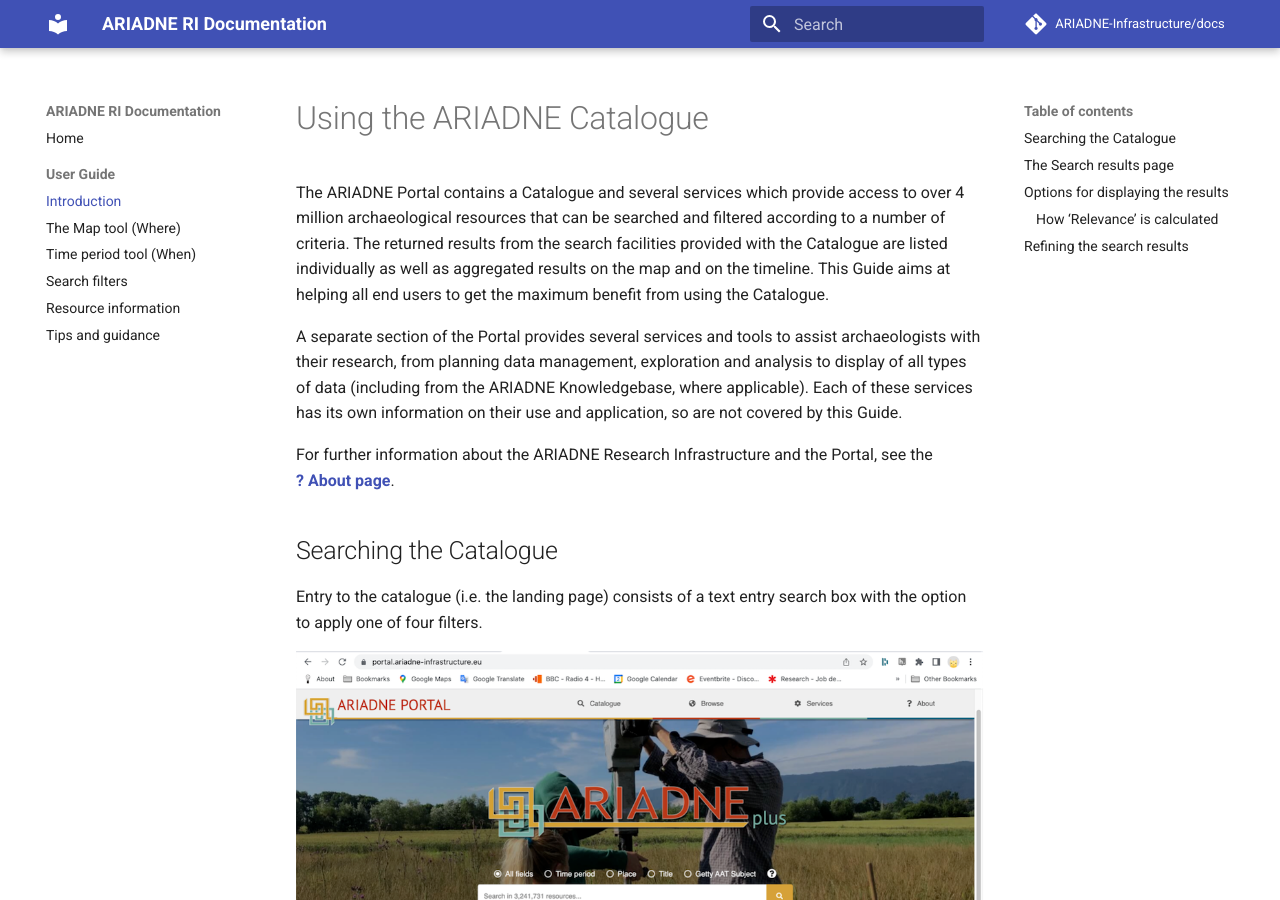
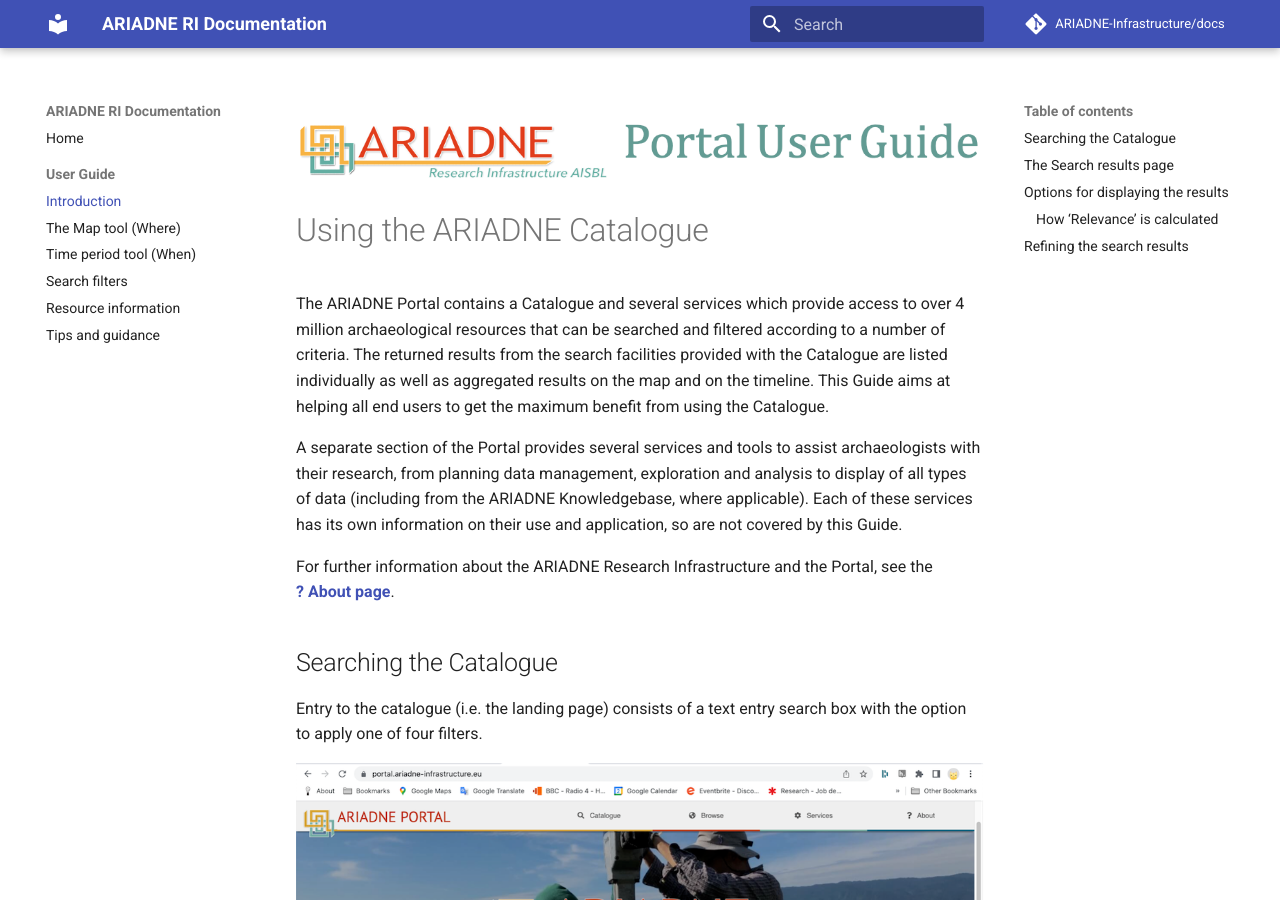
Before and after one commit to uoy-ads/hsds-data-catalogue-docs, an MkDocs documentation site: the page built from docs/Portal_User_Guide/Section-1_What.md, in a window 1280 px wide and 900 px high. Built offline with MkDocs 1.6.1 and Material for MkDocs 9.7.7, drawn with Linux system fonts in a browser that asks for light colours; comment, search, counter and statistics services are not loaded.

Commit message:
Update Section-1_What.md

```diff
--- a/docs/Portal_User_Guide/Section-1_What.md
+++ b/docs/Portal_User_Guide/Section-1_What.md
@@ -1,7 +1,7 @@
 ---
 description: First section of the ARIADNE Portal Guide on how to use the Catalogue - 4 basic search filters and the Search results page.
 ---
-
+![Header iamge](../assets/ARIADNE_Portal_User_Guide_banner.png){ width="850" }
 # Using the ARIADNE Catalogue
 
 The ARIADNE Portal contains a Catalogue and several services which provide access to over 4 million archaeological resources that can be searched and filtered according to a number of criteria. The returned results from the search facilities provided with the Catalogue are listed individually as well as aggregated results on the map and on the timeline. This Guide aims at helping all end users to get the maximum benefit from using the Catalogue.
@@ -13,7 +13,7 @@
 ## Searching the Catalogue
 Entry to the catalogue (i.e. the landing page) consists of a text entry search box with the option to apply one of four filters.
 
-![Alt text](../assets/01-Landing-page-1000x542.png){ width="850" }
+![Landing page](../assets/01-Landing-page-1000x542.png){ width="850" }
 <p align=center><i>Catalogue entry page</i></p>
 
 The search is designed to start with one or more key words where logical “AND” is applied. For example, a search for “gold coin” will return only records where both these words are to be found in the metadata record. The default setting is “All fields”, i.e. the whole record is searched for matching terms. Omitting a key word defaults to the entire Catalogue, the returned results depending on the filters selected.
```
